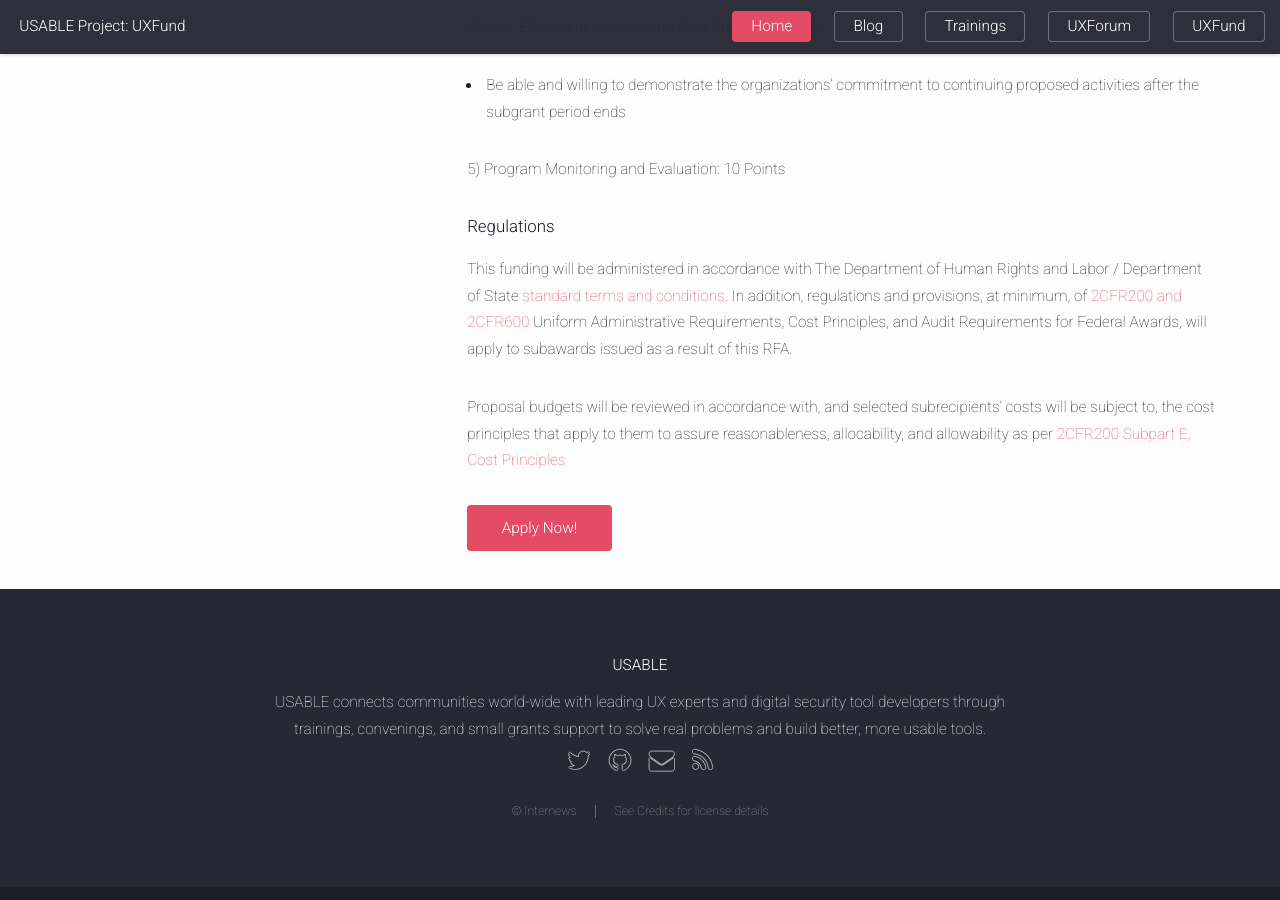
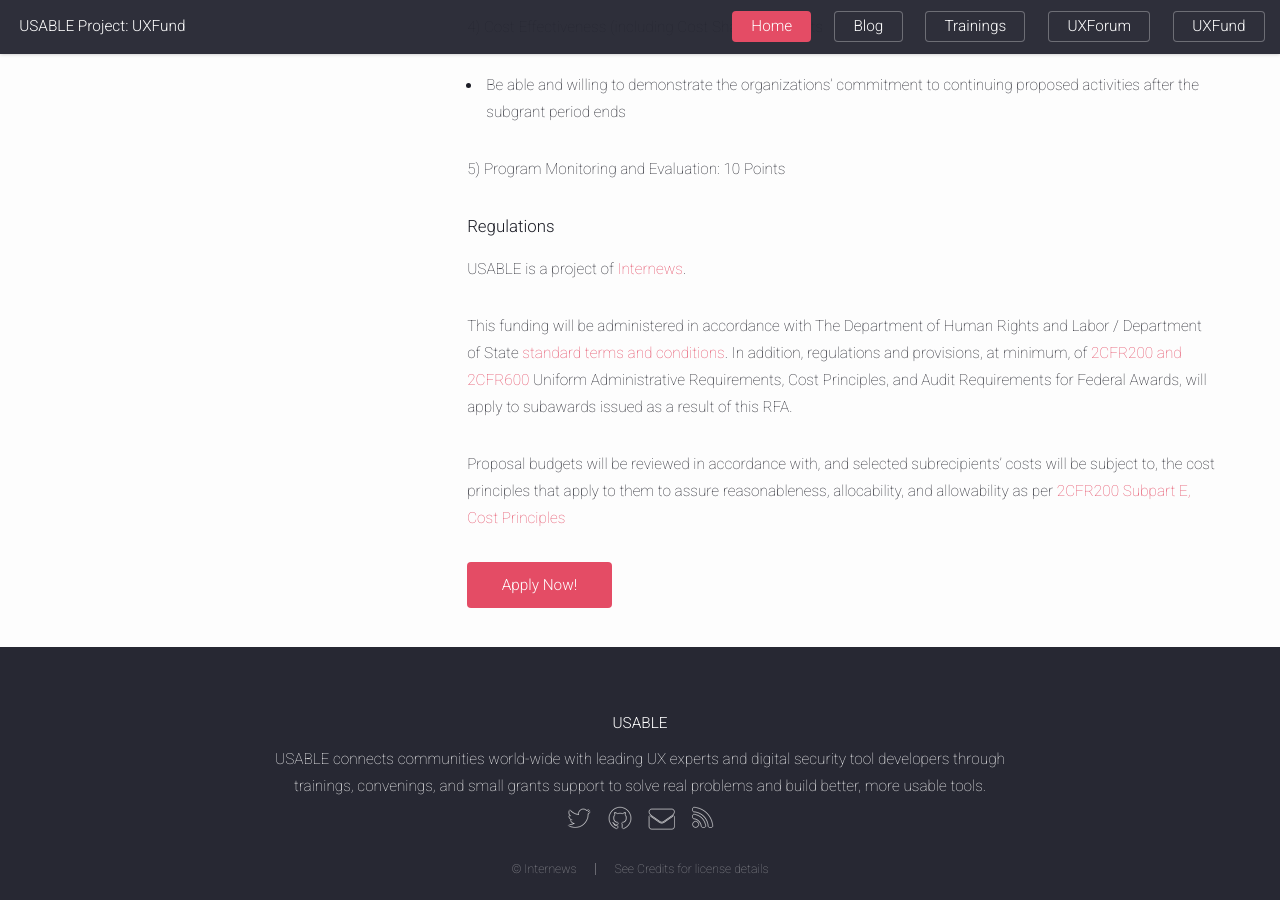
Before and after one commit to OpenInternet/USABLE-website, a Jekyll site: the page built from uxfund.html, in a window 1280 px wide and 900 px high, scrolled down 1499 px. Built offline with Jekyll 4.4.1, drawn with Linux system fonts in a browser that asks for light colours; comment, search, counter and statistics services are not loaded.

Commit message:
adding project of internews to uxfund page

```diff
--- a/uxfund.html
+++ b/uxfund.html
@@ -74,6 +74,7 @@ subtitle: The UXFund supports human centered design work for open source securit
 <p>5) Program Monitoring and Evaluation: 10 Points</p>
 
 <h4 style="color: #1c1d26 !important; ">Regulations</h4>
+<p>USABLE is a project of <a href="https://www.Internews.org">Internews</a>.</p>
 
 <p>This funding will be administered in accordance with The Department of Human Rights and Labor / Department of State <a href="https://www.statebuy.state.gov/fa/Documents/2015DeptTermsAndConditionsForUSandForeignOrg.pdf">standard terms and conditions</a>.
 In addition, regulations and provisions, at minimum, of <a href="http://www.ecfr.gov/cgi-bin/text-idx?SID=de342bfd8f33c25cd6f657e006dc5481&node=pt2.1.600&rgn=div5">2CFR200 and 2CFR600</a> Uniform Administrative Requirements, Cost Principles, and Audit Requirements for Federal Awards, will apply to subawards issued as a result of this RFA.</p>
```
